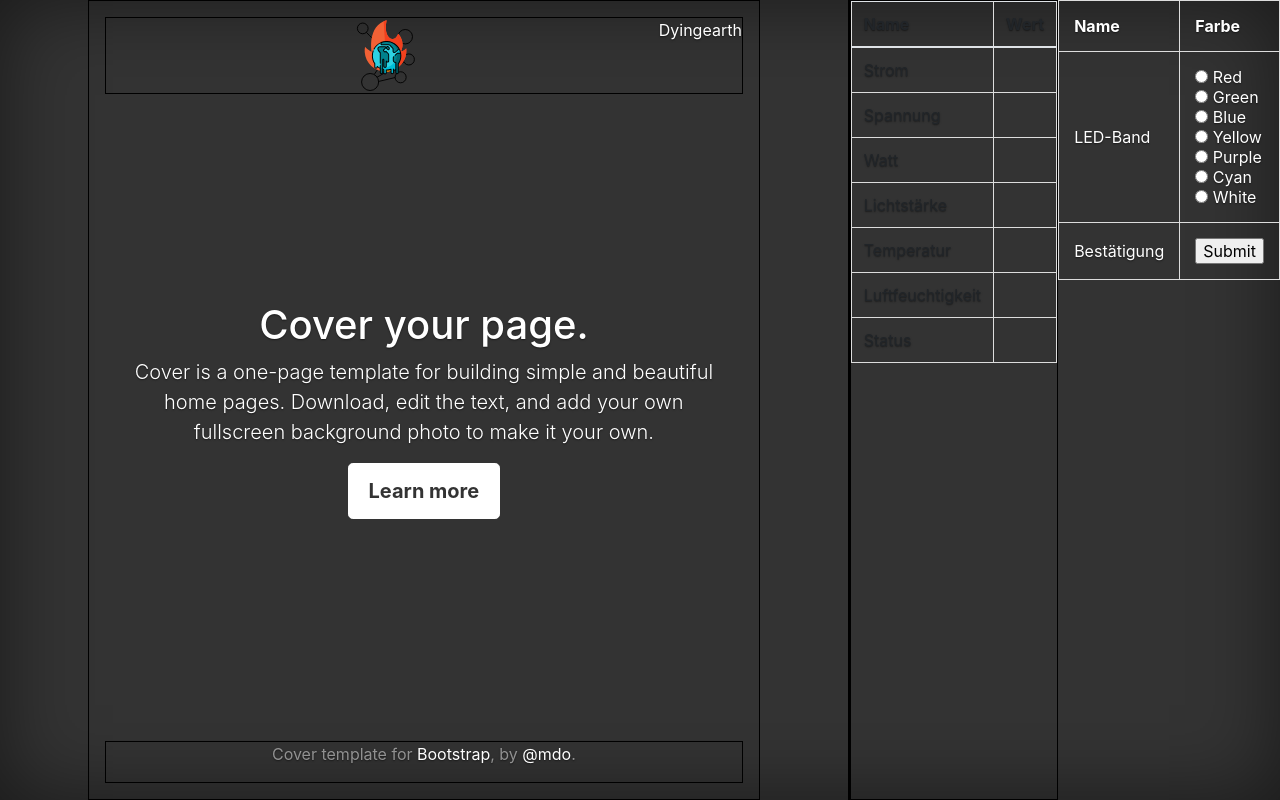
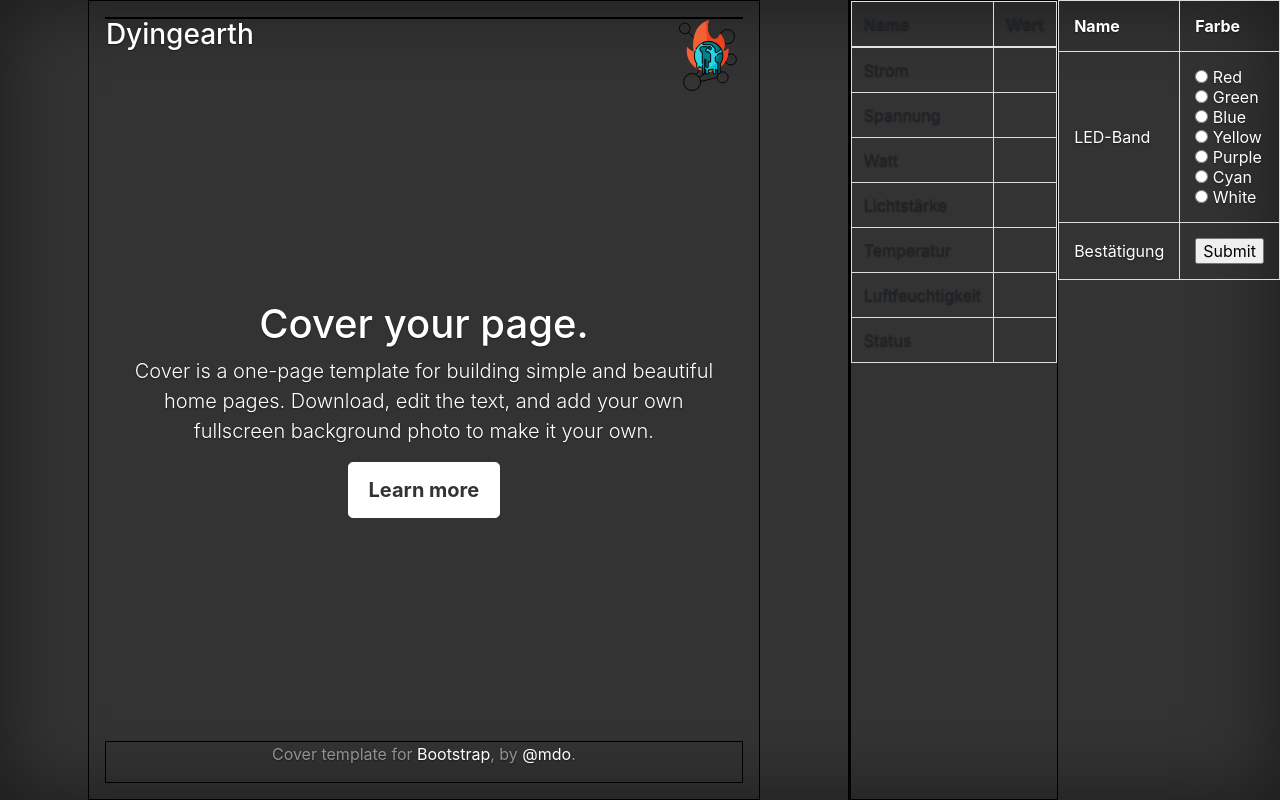
Before and after one commit to HackathonGermany/Smart, a PHP site: page /Login/?relais1=1 in a window 1280 px wide. Run offline with PHP 8.4, Linux system fonts and the light colour scheme; the visitor is signed in with stand-in values (Sample User, id 1); data that the repository does not hold is empty; some libraries are stand-ins or nearby versions.

Commit message:
fix logo

```diff
--- a/Web/Login/index.php
+++ b/Web/Login/index.php
@@ -77,9 +77,9 @@ foreach ($result as $row) {
 <div class="cover-container d-flex h-100 p-3 mx-auto flex-column">
       <header class="masthead mb-auto">
         <div class="inner">
-          <img src="../assets/media/logo.svg" alt="" width="75" height="75">
+          <h3 class="masthead-brand">Dyingearth</h3>
           <nav class="nav nav-masthead justify-content-center">
-             <a class="masthead-brand">Dyingearth</a>
+             <img src="../assets/media/logo.svg" alt="" width="75" height="75">
           </nav>
         </div>
       </header>
```
